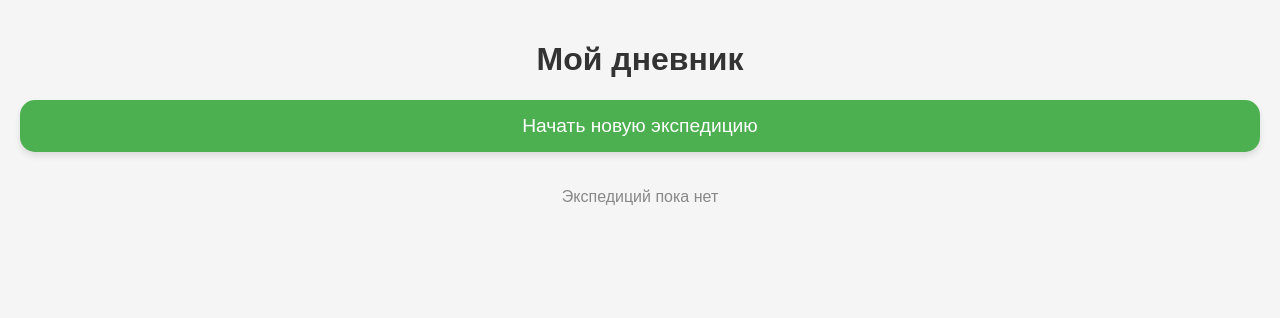
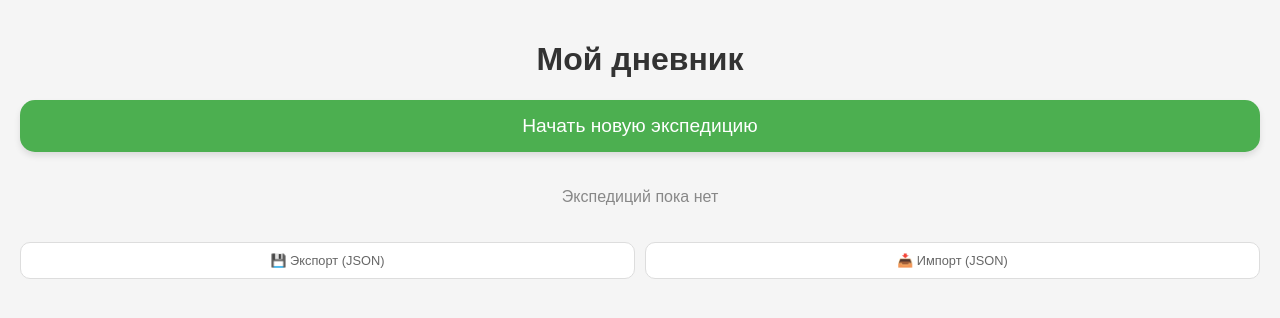
Before and after one commit to robertdebauch/researcher-diary, a React (Vite) app: page / in a window 1280 px wide. Shown: the top 318 px of the page. Built offline with nearby package versions, Linux system fonts and the light colour scheme; no server answers.

Commit message:
feat: add a way to import or export json data via FileReader

```diff
--- a/src/App.css
+++ b/src/App.css
@@ -81,3 +81,34 @@ body {
 .leaflet-control-attribution {
   display: none !important;
 }
+
+.custom-marker-icon {
+  display: flex;
+  justify-content: center;
+  align-items: center;
+  background-color: white;
+  border: 2px solid white;
+  border-radius: 50%;
+  box-shadow: 0 2px 5px rgba(0, 0, 0, 0.3);
+  overflow: hidden; /* Чтобы картинка не вылезала за пределы круга */
+  width: 40px !important; /* Фиксированный размер */
+  height: 40px !important;
+}
+
+.custom-marker-img {
+  width: 100%;
+  height: 100%;
+  object-fit: cover; /* Чтобы фото заполняло круг без искажений */
+  border-radius: 50%;
+}
+
+/* Если у находки нет фото, покажем просто иконку */
+.custom-marker-placeholder {
+  font-size: 20px;
+  display: flex;
+  align-items: center;
+  justify-content: center;
+  width: 100%;
+  height: 100%;
+  background: #eee;
+}
--- a/src/App.jsx
+++ b/src/App.jsx
@@ -8,7 +8,7 @@ import SummaryView from "./components/SummaryView";
 import "./App.css";
 import { useState, useEffect, useCallback } from "react";
 import "leaflet/dist/leaflet.css";
-import { db, clearAllData } from "./db";
+import { db, clearAllData, exportAllData, importAllData } from "./db";
 
 function App() {
   const [position, setPosition] = useState(null);
@@ -251,6 +251,48 @@ function App() {
     }
   };
 
+  const handleExport = async () => {
+    try {
+      const data = await exportAllData();
+      const jsonString = JSON.stringify(data, null, 2);
+      const blob = new Blob([jsonString], { type: "application/json" });
+      const url = URL.createObjectURL(blob);
+
+      const link = document.createElement("a");
+      link.href = url;
+      link.download = `explorer_backup_${new Date().toISOString().slice(0, 10)}.json`; // это хорошо?
+      link.click();
+
+      URL.revokeObjectURL(url);
+      alert("Бэкап успешно создан");
+    } catch (error) {
+      console.error("Ошибка при экспорте!", error);
+      alert("Не удалось экспортировать данные");
+    }
+  };
+
+  const handleImport = (event) => {
+    const file = event.target.files[0];
+    if (!file) {
+      return;
+    }
+
+    const reader = new FileReader();
+    reader.onload = async (e) => {
+      try {
+        const json = JSON.parse(e.target.result);
+        await importAllData(json);
+
+        alert("Данные успешно восстановлены! Сейчас страница обновится");
+        window.location.reload();
+      } catch (error) {
+        console.error("Ошибка при импорте:", error);
+        alert("Ошибка: файл поврежден или имеет неверный формат");
+      }
+    };
+    reader.readAsText(file);
+  };
+
   useEffect(() => {
     if (route.length === 0 || !currentExpeditionId) {
       return;
@@ -299,6 +341,8 @@ function App() {
           onDeleteExpedition={deleteExpedition}
           onHardReset={handleHardReset}
           onOpenSummary={openSummary}
+          onExport={handleExport}
+          onImport={handleImport}
         />
       ) : view === "summary" ? (
         <SummaryView
--- a/src/components/Archive.jsx
+++ b/src/components/Archive.jsx
@@ -6,6 +6,8 @@ function Archive({
   onDeleteExpedition,
   onHardReset,
   onOpenSummary,
+  onExport,
+  onImport,
 }) {
   return (
     <div className="list-view-container">
@@ -180,6 +182,54 @@ function Archive({
           })
         )}
       </div>
+
+      <div
+        style={{
+          display: "flex",
+          gap: "10px",
+          marginTop: "20px",
+          marginBottom: "20px",
+        }}
+      >
+        <button
+          onClick={onExport}
+          style={{
+            flex: 1,
+            padding: "10px",
+            backgroundColor: "white",
+            border: "1px solid #ddd",
+            borderRadius: "10px",
+            cursor: "pointer",
+            fontSize: "0.8rem",
+            color: "#666",
+          }}
+        >
+          💾 Экспорт (JSON)
+        </button>
+
+        <label
+          style={{
+            flex: 1,
+            padding: "10px",
+            backgroundColor: "white",
+            border: "1px solid #ddd",
+            borderRadius: "10px",
+            cursor: "pointer",
+            fontSize: "0.8rem",
+            color: "#666",
+            textAlign: "center",
+            display: "block",
+          }}
+        >
+          📥 Импорт (JSON)
+          <input
+            type="file"
+            accept=".json"
+            onChange={onImport}
+            style={{ display: "none" }}
+          />
+        </label>
+      </div>
       {expeditions.length > 0 && (
         <button
           onClick={onHardReset}
--- a/src/db.js
+++ b/src/db.js
@@ -11,3 +11,27 @@ export async function clearAllData() {
   await db.expeditions.clear();
   await db.findings.clear();
 }
+
+export async function exportAllData() {
+  const expeditions = await db.expeditions.toArray();
+  const findings = await db.findings.toArray();
+
+  return {
+    expeditions,
+    findings,
+    varsion: 1,
+  };
+}
+
+// @param {Object} data
+
+export async function importAllData(data) {
+  if (!data.expeditions || !data.findings) {
+    throw new Error("Неверный формат файла бэкапа");
+  }
+
+  await clearAllData();
+
+  await db.expeditions.bulkPut(data.expeditions);
+  await db.findings.bulkPut(data.findings);
+}
```
Also changed, not shown: 1 other file (tests, documents, lock files or other folders).
